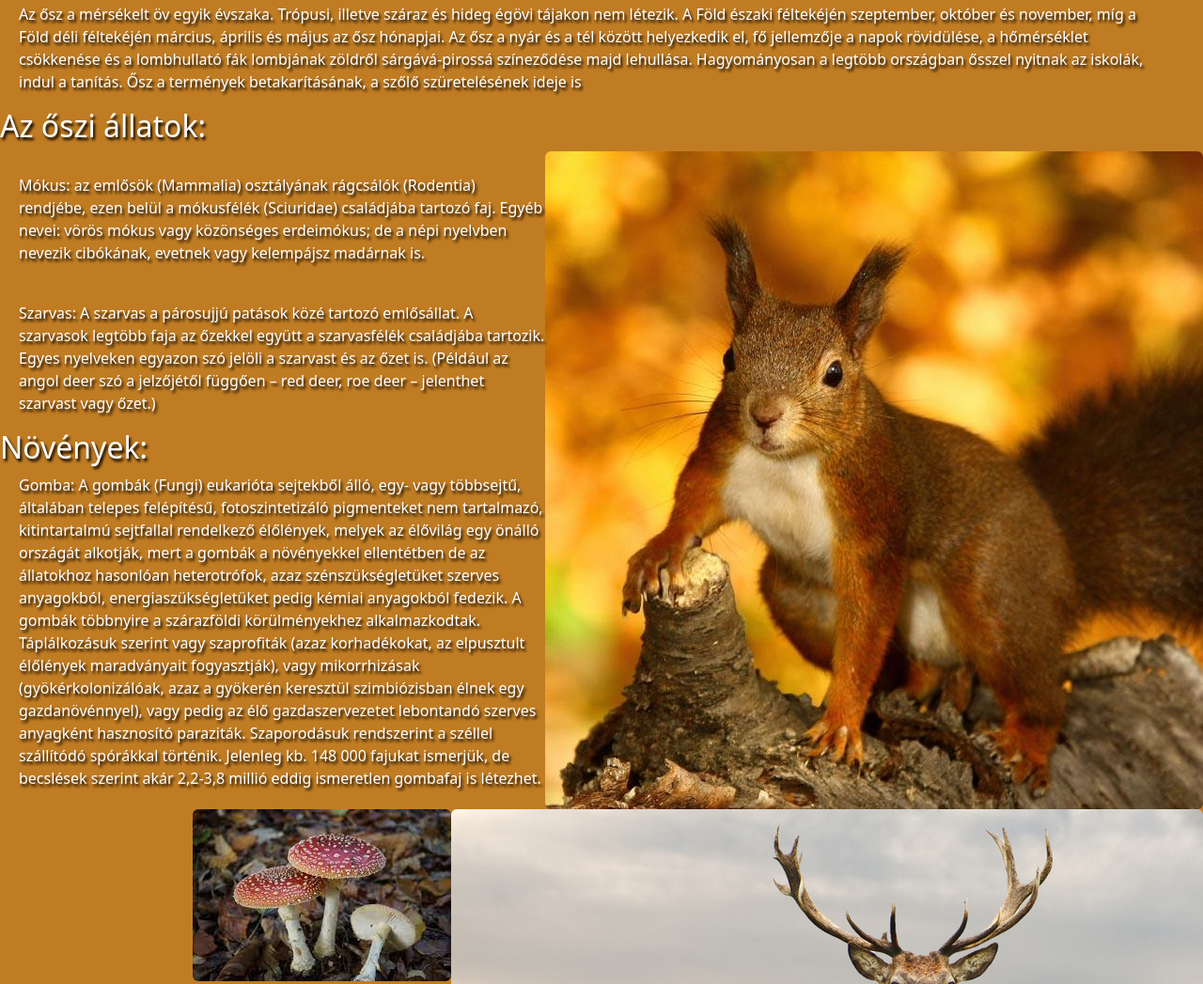
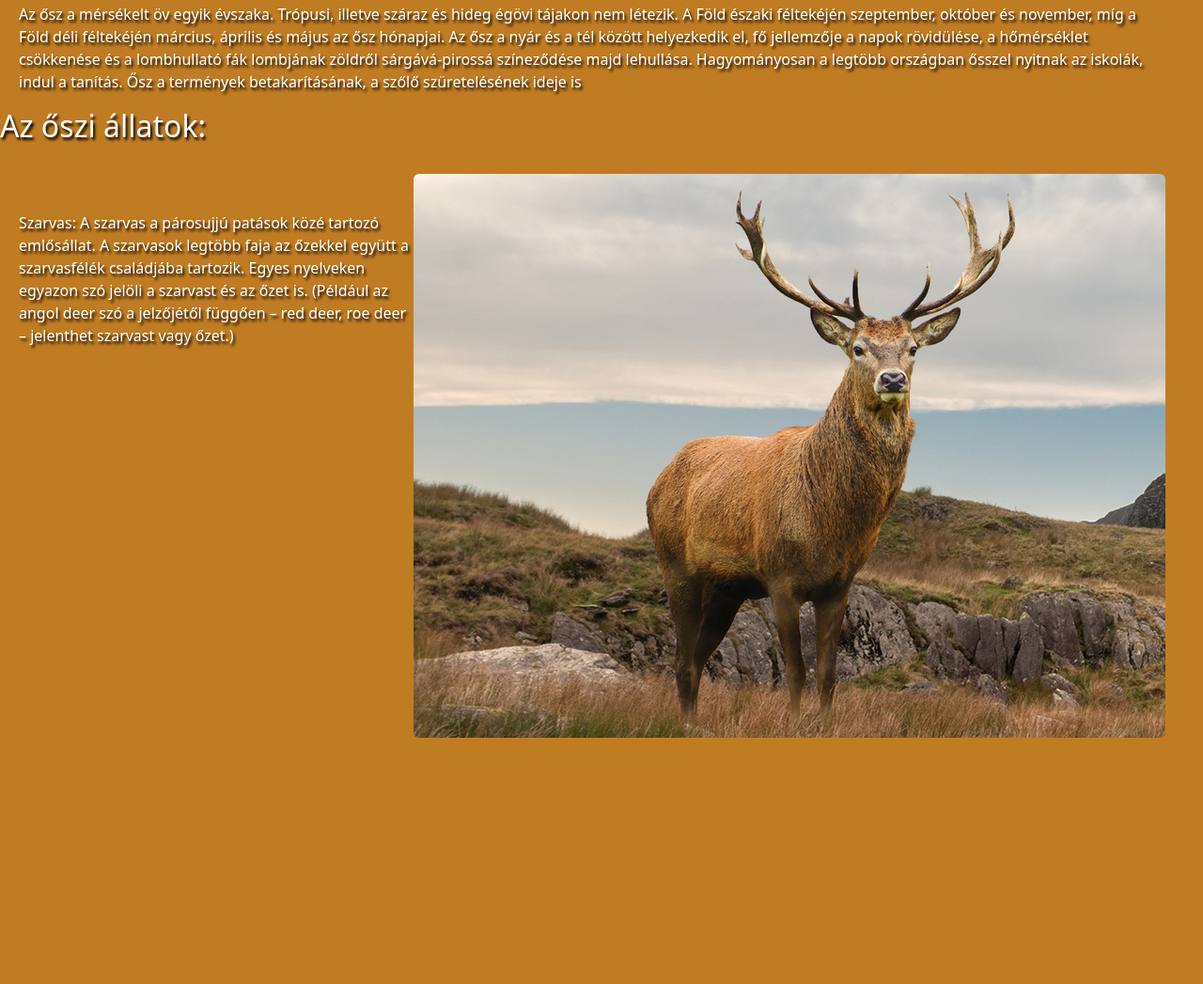
Before and after one commit to tobiasattila/oszi-oldal-uj, a plain HTML site: page index.html in a window 1280 px wide. Shown: the part 987-2034 px from the top of the page at 94% size. After the commit the page ends 1772 px from the top, so only its background shows below. Drawn offline with nearby package versions, Linux system fonts and the light colour scheme.

Commit message:
Update index.html

```diff
--- a/index.html
+++ b/index.html
@@ -18,25 +18,12 @@ Hagyományosan a legtöbb országban ősszel nyitnak az iskolák, indul a tanít
 </p>
 
 <h2>Az őszi állatok:</h2>
-<img src="image/mokus_adorjan_peter.jpg" alt=""class="img rounded float-end">
 <p class="p">
 <br>
-	Mókus: az emlősök (Mammalia) osztályának rágcsálók (Rodentia) rendjébe, ezen belül a mókusfélék (Sciuridae) családjába tartozó faj. Egyéb nevei: vörös mókus vagy közönséges erdeimókus; de a népi nyelvben nevezik cibókának, evetnek vagy kelempájsz madárnak is.<br></p>
 
 <img src="image/gimszarvas.jpg" alt="" class="img rounded float-end">
 <p class="p">
 
 <br>Szarvas: A szarvas a párosujjú patások közé tartozó emlősállat. A szarvasok legtöbb faja az őzekkel együtt a szarvasfélék családjába tartozik. Egyes nyelveken egyazon szó jelöli a szarvast és az őzet is. (Például az angol deer szó a jelzőjétől függően – red deer, roe deer – jelenthet szarvast vagy őzet.)
 </p>
-
-
-<h2> Növények: </h2>
-	<img src="image/images.jpg" alt="" class="img rounded float-end">
-<p class="p">
-
-Gomba: A gombák (Fungi)
-   eukarióta sejtekből álló, egy- vagy többsejtű, általában telepes felépítésű, fotoszintetizáló pigmenteket nem tartalmazó, kitintartalmú sejtfallal rendelkező élőlények, melyek az élővilág egy önálló országát alkotják, mert a gombák a növényekkel ellentétben de az állatokhoz hasonlóan heterotrófok, azaz szénszükségletüket szerves anyagokból, energiaszükségletüket pedig kémiai anyagokból fedezik. A gombák többnyire a szárazföldi körülményekhez alkalmazkodtak. Táplálkozásuk szerint vagy szaprofiták (azaz korhadékokat, az elpusztult élőlények maradványait fogyasztják), vagy mikorrhizásak (gyökérkolonizálóak, azaz a gyökerén keresztül szimbiózisban élnek egy gazdanövénnyel), vagy pedig az élő gazdaszervezetet lebontandó szerves anyagként hasznosító paraziták. Szaporodásuk rendszerint a széllel szállítódó spórákkal történik. Jelenleg kb. 148 000 fajukat ismerjük, de becslések  szerint akár 2,2-3,8 millió eddig ismeretlen gombafaj is létezhet.</p>
-
-<img src="image/októberke-960x640.jpg" alt="" class="img rounded float-end">
-<p class="p">
 </p>
```
